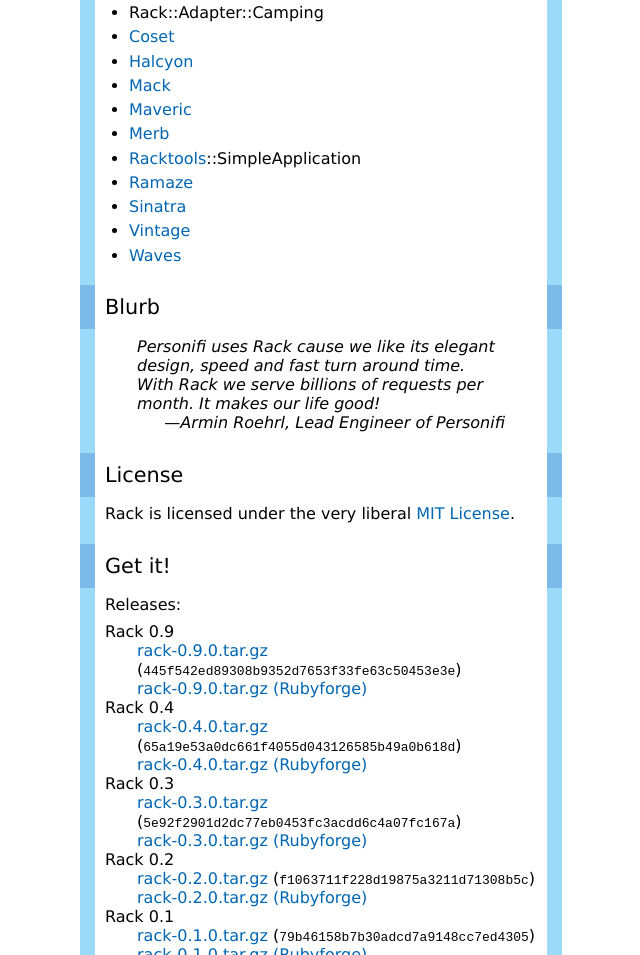
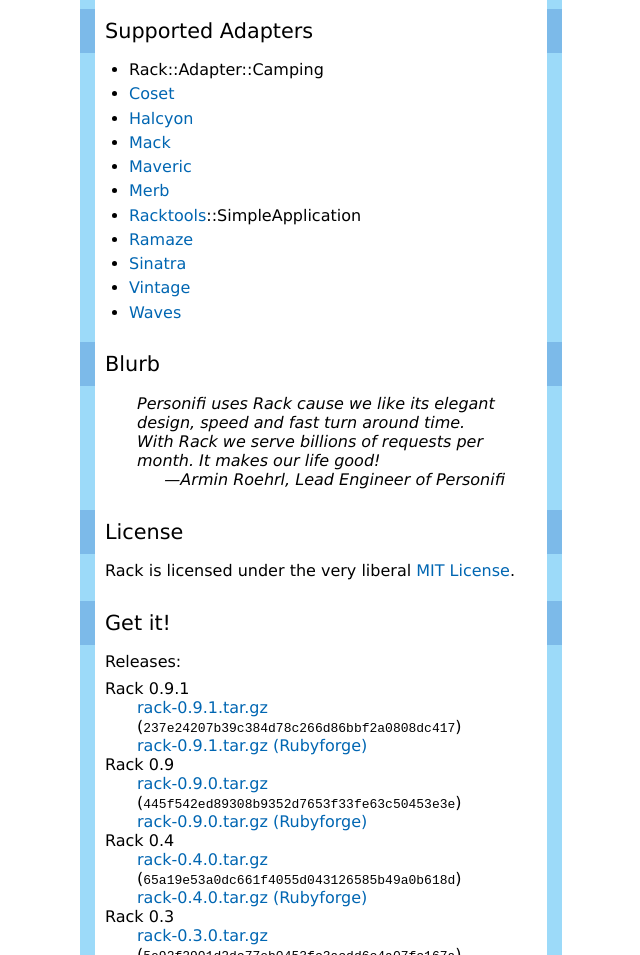
Before and after one commit to rack/rack.github.com, a plain HTML site: page index.html in a window 1280 px wide. Shown: the part 1467-2422 px from the top of the page, without its empty margins (319-959 px from the left). Drawn offline with Linux system fonts and the light colour scheme.

Commit message:
Release 0.9.1

```diff
--- a/index.html
+++ b/index.html
@@ -113,6 +113,9 @@ Ruby and Ruby frameworks.</p>
 <h2>News</h2>
 
 <dl>
+<dt>January 9th, 2008</dt><dd>
+<strong>Rack 0.9.1</strong> has been <a href="http://blade.nagaokaut.ac.jp/cgi-bin/scat.rb/ruby/ruby-talk/324389">released</a>!  This is a security release, please update.</dd>
+
 <dt>January 6th, 2008</dt><dd><strong>Rack 0.9</strong> has been <a href="http://blade.nagaokaut.ac.jp/cgi-bin/scat.rb/ruby/ruby-talk/324073">released</a>!</dd>
 
 <dt>December 24th, 2008</dt><dd><a href="http://groups.google.com/group/rack-devel/browse_thread/thread/a5f156a8c592ab1c">Introducing the Rack Core Team</a></dd>
@@ -197,6 +200,9 @@ month. It makes our life good!
   Releases:
 </p>
 <dl>
+  <dt>Rack 0.9.1</dt>
+  <dd><a href="http://chneukirchen.org/releases/rack-0.9.1.tar.gz">rack-0.9.1.tar.gz</a> (<tt>237e24207b39c384d78c266d86bbf2a0808dc417</tt>)</dd>
+  <dd><a href="http://rubyforge.org/frs/download.php/49909/rack-0.9.1.tar.gz">rack-0.9.1.tar.gz (Rubyforge)</a></dd>
   <dt>Rack 0.9</dt>
   <dd><a href="http://chneukirchen.org/releases/rack-0.9.0.tar.gz">rack-0.9.0.tar.gz</a> (<tt>445f542ed89308b9352d7653f33fe63c50453e3e</tt>)</dd>
   <dd><a href="http://rubyforge.org/frs/download.php/49703/rack-0.9.0.tar.gz">rack-0.9.0.tar.gz (Rubyforge)</a></dd>
```
